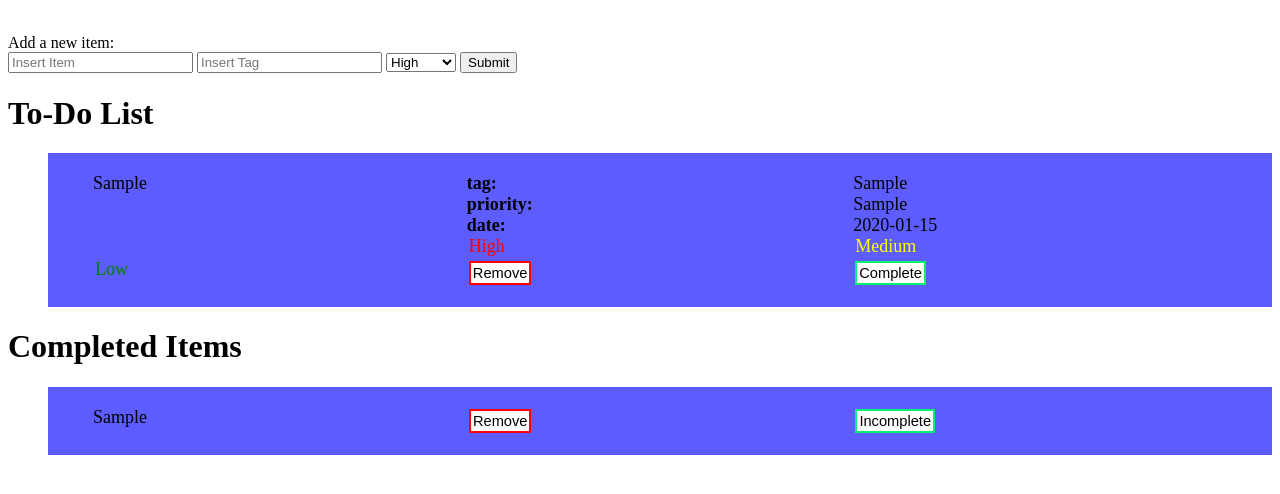
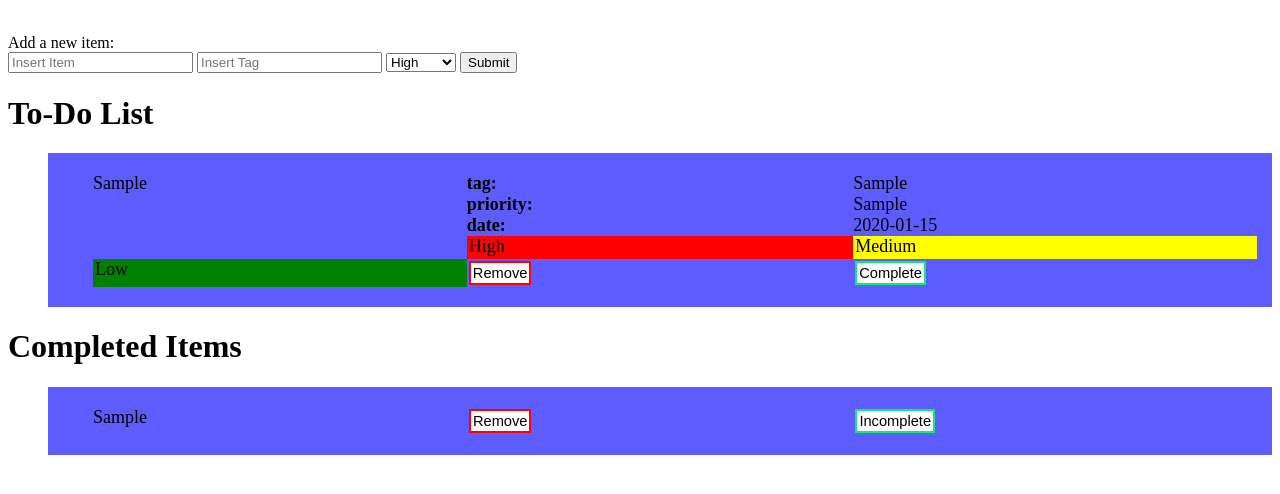
Before and after one commit to hpache/to_do_list_website, a Flask app: template templates/todo.html in a window 1280 px wide. Shown: the part 74-568 px from the top of the page. Run offline with Flask 2, Linux system fonts and the light colour scheme; the template is opened without the code that fills it: values that come from a table or form of the project are taken from there, others are empty; tables that the repository leaves empty hold one stand-in row (values such as "Sample post").

Commit message:
Closes #5

```diff
--- a/templates/todo.html
+++ b/templates/todo.html
@@ -80,13 +80,13 @@
             float: center;
         }
         .redText {
-            color: red;
+            background-color: red;
         }
         .yellowText {
-            color: yellow;
+            background-color: yellow;
         }
         .greenText {
-            color: green;
+            background-color: green;
         }
 
 
```
